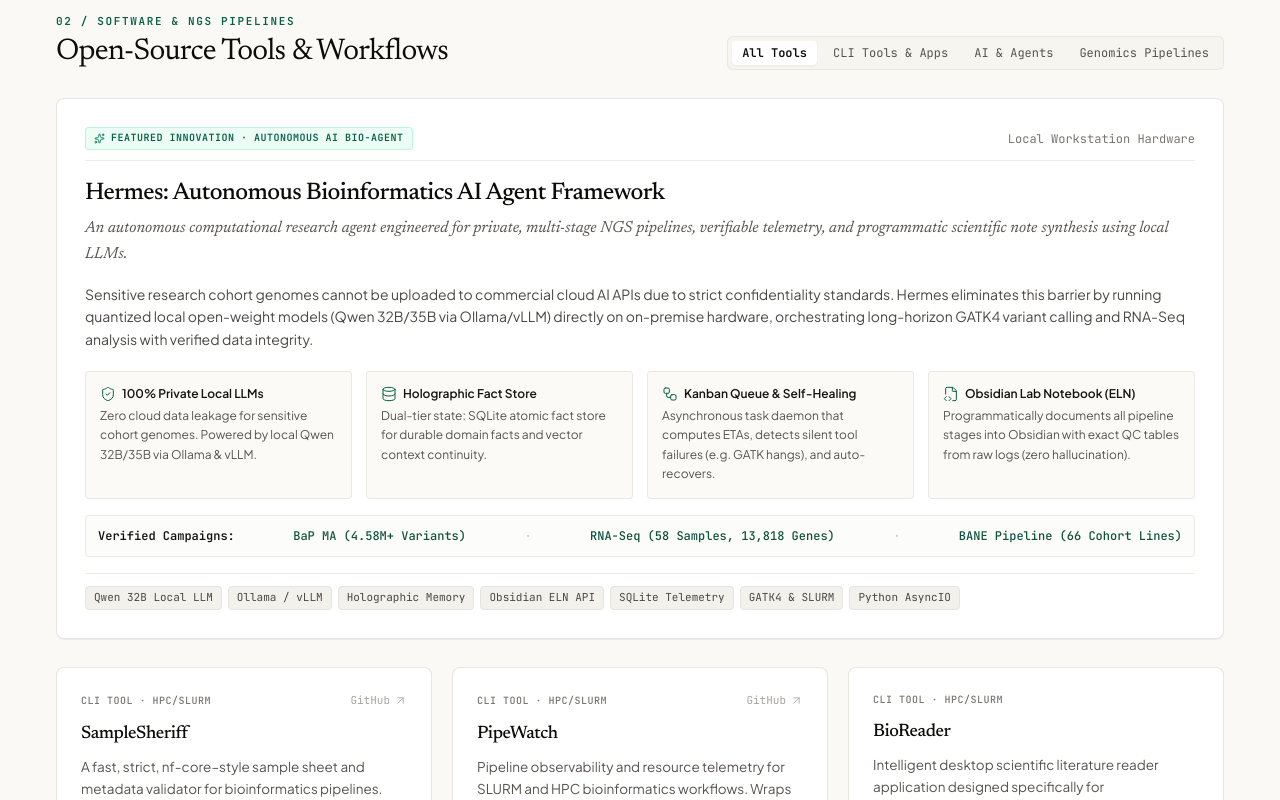
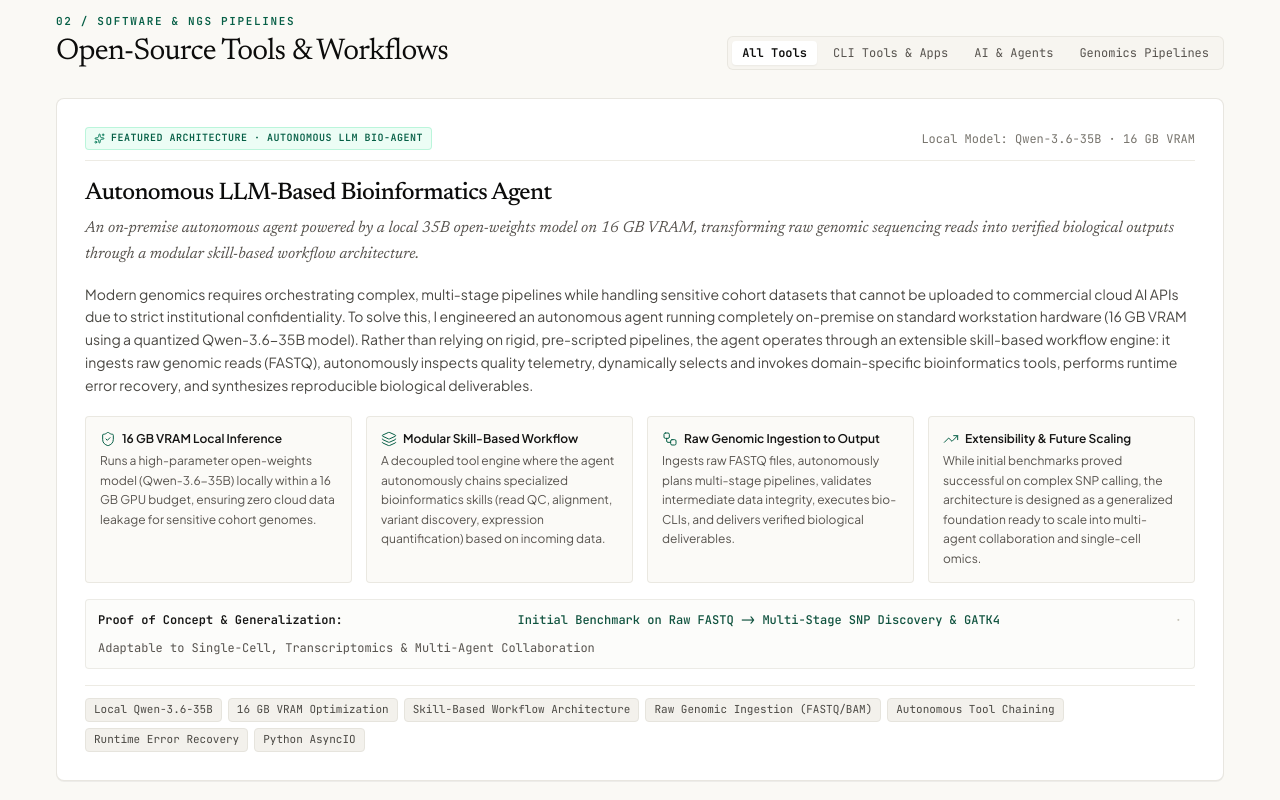
Before and after one commit to BurakBulut-sh/BurakBulut-sh.github.io, a Next.js app: page / in a window 1280 px wide. Shown: the part 1780-2580 px from the top of the page. Built offline with nearby package versions, Linux system fonts and the light colour scheme.

Commit message:
feat(ai-agent): reframe as autonomous LLM-based bio-agent with 16GB VRAM local inference and skill-based workflows

```diff
--- a/src/components/Hero.tsx
+++ b/src/components/Hero.tsx
@@ -79,7 +79,7 @@
             <div className="space-y-1">
               <div className="font-mono text-xl font-semibold text-stone-950">AI in Biology</div>
               <div className="font-mono text-xs text-stone-500">
-                {language === 'en' ? 'Hermes Agent & Local LLMs' : 'Hermes Ajanı & Yerel LLM'}
+                {language === 'en' ? '16GB VRAM Local Bio-Agent' : '16GB VRAM Yerel Biyo-Ajan'}
               </div>
             </div>
           </div>
--- a/src/components/Projects.tsx
+++ b/src/components/Projects.tsx
@@ -6,10 +6,10 @@
 import {
   ArrowUpRight,
   ShieldCheck,
-  Database,
   Workflow,
-  FileCode2,
   Sparkles,
+  Layers,
+  TrendingUp,
 } from 'lucide-react';
 import {
   PythonIcon,
@@ -24,7 +24,7 @@
   const [filter, setFilter] = useState<'all' | 'cli' | 'ai' | 'pipeline'>('all');
 
   const otherProjects = projectsData.filter((p) => {
-    if (p.id === 'hermes') return false; // Showcased prominently as the lead architecture
+    if (p.id === 'bio-agent' || p.id === 'hermes') return false; // Showcased prominently as the lead architecture
     if (filter === 'all') return true;
     return p.category === filter;
   });
@@ -53,37 +53,37 @@
     }
   };
 
-  const hermesPillars = [
+  const agentPillars = [
     {
       icon: <ShieldCheck size={16} strokeWidth={1.5} className="text-emerald-800" />,
-      title: { en: '100% Private Local LLMs', tr: '100% Gizli Yerel LLM' },
+      title: { en: '16 GB VRAM Local Inference', tr: '16 GB VRAM Kurum İçi Çalıştırma' },
       desc: {
-        en: 'Zero cloud data leakage for sensitive cohort genomes. Powered by local Qwen 32B/35B via Ollama & vLLM.',
-        tr: 'Hassas kohort verileri için sıfır bulut sızıntısı. Ollama ve vLLM ile yerel Qwen 32B/35B çalıştırır.',
+        en: 'Runs a high-parameter open-weights model (Qwen-3.6-35B) locally within a 16 GB GPU budget, ensuring zero cloud data leakage for sensitive cohort genomes.',
+        tr: 'Hassas kohort verilerinin buluta sızmasını engellemek için 16 GB GPU bütçesinde yerel açık kaynaklı bir model (Qwen-3.6-35B) çalıştırır.',
       },
     },
     {
-      icon: <Database size={16} strokeWidth={1.5} className="text-emerald-800" />,
-      title: { en: 'Holographic Fact Store', tr: 'Holografik Olay Deposu' },
+      icon: <Layers size={16} strokeWidth={1.5} className="text-emerald-800" />,
+      title: { en: 'Modular Skill-Based Workflow', tr: 'Modüler Yetenek Tabanlı Mimari' },
       desc: {
-        en: 'Dual-tier state: SQLite atomic fact store for durable domain facts and vector context continuity.',
-        tr: 'Çift katmanlı hafıza: Dayanıklı alan bilgileri ve vektörel bağlam sürekliliği için SQLite olay deposu.',
+        en: 'A decoupled tool engine where the agent autonomously chains specialized bioinformatics skills (read QC, alignment, variant discovery, expression quantification) based on incoming data.',
+        tr: 'Ajanın uzmanlaşmış biyoenformatik yeteneklerini (kalite kontrol, hizalama, varyant keşfi, ekspresyon analizi) dinamik araç çağrılarıyla otonom zincirlediği modüler yapı.',
       },
     },
     {
       icon: <Workflow size={16} strokeWidth={1.5} className="text-emerald-800" />,
-      title: { en: 'Kanban Queue & Self-Healing', tr: 'Kanban Dağıtımı & Kurtarma' },
+      title: { en: 'Raw Genomic Ingestion to Output', tr: 'Ham Veriden Doğrulanmış Çıktıya' },
       desc: {
-        en: 'Asynchronous task daemon that computes ETAs, detects silent tool failures (e.g. GATK hangs), and auto-recovers.',
-        tr: 'İşlem süresi (ETA) hesaplayan, sessiz araç çökmelerini yakalayan ve kendini düzelten asenkron servis.',
+        en: 'Ingests raw FASTQ files, autonomously plans multi-stage pipelines, validates intermediate data integrity, executes bio-CLIs, and delivers verified biological deliverables.',
+        tr: 'Ham FASTQ dosyalarını alır, çok aşamalı iş akışlarını otonom planlar, ara aşama veri bütünlüğünü doğrular ve doğrulanmış biyolojik çıktılar üretir.',
       },
     },
     {
-      icon: <FileCode2 size={16} strokeWidth={1.5} className="text-emerald-800" />,
-      title: { en: 'Obsidian Lab Notebook (ELN)', tr: 'Programatik Obsidian ELN' },
+      icon: <TrendingUp size={16} strokeWidth={1.5} className="text-emerald-800" />,
+      title: { en: 'Extensibility & Future Scaling', tr: 'Genişletilebilirlik & Gelecek Vizyonu' },
       desc: {
-        en: 'Programmatically documents all pipeline stages into Obsidian with exact QC tables from raw logs (zero hallucination).',
-        tr: 'Tüm aşamaları ham loglardan çıkarılan kesin QC tabloları (halüsinasyonsuz) ile Obsidian kasasına kaydeder.',
+        en: 'While initial benchmarks proved successful on complex SNP calling, the architecture is designed as a generalized foundation ready to scale into multi-agent collaboration and single-cell omics.',
+        tr: 'İlk denemeler karmaşık SNP analizinde başarıyla test edilmiş olsa da, mimari gelecekte çoklu-ajan sistemleri ve tek-hücre omiks analizlerine kolayca uyarlanabilecek şekilde tasarlanmıştır.',
       },
     },
   ];
@@ -125,7 +125,7 @@
           </div>
         </div>
 
-        {/* FEATURED LEAD ARCHITECTURE: HERMES AI BIO-AGENT */}
+        {/* FEATURED LEAD ARCHITECTURE: AUTONOMOUS LLM-BASED BIOINFORMATICS AGENT */}
         {(filter === 'all' || filter === 'ai') && (
           <div className="mb-7 p-6 sm:p-7 rounded-lg bg-white border border-stone-200/90 shadow-2xs space-y-4">
             <div className="flex flex-col sm:flex-row sm:items-center justify-between gap-2 border-b border-stone-150 pb-2.5">
@@ -133,24 +133,26 @@
                 <Sparkles size={11} className="text-emerald-700" />
                 <span>
                   {language === 'en'
-                    ? 'FEATURED INNOVATION · AUTONOMOUS AI BIO-AGENT'
-                    : 'ÖNE ÇIKAN İNOVASYON · OTONOM YAPAY ZEKA BİYO-AJANI'}
+                    ? 'FEATURED ARCHITECTURE · AUTONOMOUS LLM BIO-AGENT'
+                    : 'ÖNE ÇIKAN MİMARİ · OTONOM LLM BİYO-AJANI'}
                 </span>
               </div>
               <span className="font-mono text-xs text-stone-500">
-                {language === 'en' ? 'Local Workstation Hardware' : 'Kurum İçi İş İstasyonu'}
+                {language === 'en' ? 'Local Model: Qwen-3.6-35B · 16 GB VRAM' : 'Yerel Model: Qwen-3.6-35B · 16 GB VRAM'}
               </span>
             </div>
 
             <div className="space-y-1.5">
               <h3 className="font-serif text-xl sm:text-2xl font-medium text-stone-950 tracking-tight">
-                Hermes: Autonomous Bioinformatics AI Agent Framework
+                {language === 'en'
+                  ? 'Autonomous LLM-Based Bioinformatics Agent'
+                  : 'Otonom LLM Tabanlı Biyoenformatik Ajanı'}
               </h3>
               <p className="font-serif italic text-[15px] sm:text-base text-stone-600 leading-relaxed">
                 <ScientificText>
                   {language === 'en'
-                    ? 'An autonomous computational research agent engineered for private, multi-stage NGS pipelines, verifiable telemetry, and programmatic scientific note synthesis using local LLMs.'
-                    : 'Yerel LLM’ler kullanarak gizli, çok aşamalı NGS boru hatları, doğrulanabilir telemetri ve programatik bilimsel sentez için geliştirilmiş otonom hesaplamalı araştırma ajanı.'}
+                    ? 'An on-premise autonomous agent powered by a local 35B open-weights model on 16 GB VRAM, transforming raw genomic sequencing reads into verified biological outputs through a modular skill-based workflow architecture.'
+                    : '16 GB VRAM üzerinde yerel 35B açık modelle çalışan, ham genomik dizileme verilerini modüler bir yetenek tabanlı iş akışı mimarisiyle doğrulanmış biyolojik çıktılara dönüştüren otonom yapay zeka ajanı.'}
                 </ScientificText>
               </p>
             </div>
@@ -158,14 +160,14 @@
             <p className="text-[14px] leading-relaxed text-stone-700 font-sans">
               <ScientificText>
                 {language === 'en'
-                  ? 'Sensitive research cohort genomes cannot be uploaded to commercial cloud AI APIs due to strict confidentiality standards. Hermes eliminates this barrier by running quantized local open-weight models (Qwen 32B/35B via Ollama/vLLM) directly on on-premise hardware, orchestrating long-horizon GATK4 variant calling and RNA-Seq analysis with verified data integrity.'
-                  : 'Hassas kohort dizileme verileri kurumsal gizlilik nedeniyle ticari bulut yapay zeka API’lerine aktarılamaz. Hermes, kurum içi donanım üzerinde açık kaynaklı yerel modelleri (Qwen 32B/35B via Ollama/vLLM) çalıştırarak ve doğrulanmış veri bütünlüğü ile uzun soluklu GATK4 varyant analizi ve RNA-Seq iş akışlarını otonom yöneterek bu engeli ortadan kaldırır.'}
+                  ? 'Modern genomics requires orchestrating complex, multi-stage pipelines while handling sensitive cohort datasets that cannot be uploaded to commercial cloud AI APIs due to strict institutional confidentiality. To solve this, I engineered an autonomous agent running completely on-premise on standard workstation hardware (16 GB VRAM using a quantized Qwen-3.6-35B model). Rather than relying on rigid, pre-scripted pipelines, the agent operates through an extensible skill-based workflow engine: it ingests raw genomic reads (FASTQ), autonomously inspects quality telemetry, dynamically selects and invokes domain-specific bioinformatics tools, performs runtime error recovery, and synthesizes reproducible biological deliverables.'
+                  : 'Modern genomik araştırmaları, kurumsal gizlilik nedeniyle ticari bulut yapay zeka API’lerine aktarılamayan hassas kohort verilerini işlerken karmaşık, çok adımlı iş akışlarının orkestrasyonunu gerektirir. Bu sorunu çözmek için standart iş istasyonu donanımında (16 GB VRAM) kuantize edilmiş yüksek parametreli bir model (Qwen-3.6-35B) kullanarak tamamen kurum içi çalışan otonom bir biyoenformatik ajanı geliştirdim. Statik betiklere bağımlı kalmak yerine ajan, yetenek tabanlı bir iş akışı sistemi kullanır: ham dizileme verilerini (FASTQ) alır, kalite kontrol telemetrisini inceler, alana özgü biyoenformatik araçları dinamik olarak seçip çalıştırır, çalışma anı hatalarını giderir ve doğrulanmış biyolojik sonuçlar üretir.'}
               </ScientificText>
             </p>
 
             {/* 4 Pillars Grid inside Featured Card - Compact 4-column layout */}
             <div className="grid grid-cols-1 sm:grid-cols-2 lg:grid-cols-4 gap-3.5 pt-1">
-              {hermesPillars.map((pillar, idx) => (
+              {agentPillars.map((pillar, idx) => (
                 <div
                   key={idx}
                   className="p-3.5 rounded bg-stone-50/80 border border-stone-200/80 space-y-1"
@@ -181,27 +183,33 @@
               ))}
             </div>
 
-            {/* Real Milestones Box */}
+            {/* Proof-of-Concept Benchmark & Scalability Note */}
             <div className="p-3 rounded border border-stone-200/70 bg-stone-50/50 flex flex-wrap items-center justify-between gap-3 text-xs font-mono text-stone-700">
               <span className="font-semibold text-stone-900">
-                {language === 'en' ? 'Verified Campaigns:' : 'Doğrulanmış Başarılar:'}
+                {language === 'en' ? 'Proof of Concept & Generalization:' : 'Kavram Kanıtı & Genişletilebilirlik:'}
               </span>
-              <span className="text-emerald-900 font-medium">BaP MA (4.58M+ Variants)</span>
+              <span className="text-emerald-900 font-medium">
+                {language === 'en'
+                  ? 'Initial Benchmark on Raw FASTQ -> Multi-Stage SNP Discovery & GATK4'
+                  : 'Ham FASTQ -> Çok Aşamalı SNP Keşfi ve GATK4 Başlangıç Doğrulaması'}
+              </span>
               <span className="text-stone-300">·</span>
-              <span className="text-emerald-900 font-medium">RNA-Seq (58 Samples, 13,818 Genes)</span>
-              <span className="text-stone-300">·</span>
-              <span className="text-emerald-900 font-medium">BANE Pipeline (66 Cohort Lines)</span>
+              <span className="text-stone-600">
+                {language === 'en'
+                  ? 'Adaptable to Single-Cell, Transcriptomics & Multi-Agent Collaboration'
+                  : 'Tek-Hücre, Transkriptomik ve Çoklu Ajan İş Birliklerine Uyarlanabilir'}
+              </span>
             </div>
 
             {/* Tech Stack Footer */}
             <div className="border-t border-stone-150 pt-3 flex flex-wrap items-center gap-1.5">
               {[
-                'Qwen 32B Local LLM',
-                'Ollama / vLLM',
-                'Holographic Memory',
-                'Obsidian ELN API',
-                'SQLite Telemetry',
-                'GATK4 & SLURM',
+                'Local Qwen-3.6-35B',
+                '16 GB VRAM Optimization',
+                'Skill-Based Workflow Architecture',
+                'Raw Genomic Ingestion (FASTQ/BAM)',
+                'Autonomous Tool Chaining',
+                'Runtime Error Recovery',
                 'Python AsyncIO',
               ].map((tech) => (
                 <span
--- a/src/data/translations.ts
+++ b/src/data/translations.ts
@@ -436,22 +436,29 @@
     },
   },
   {
-    id: 'hermes',
-    title: 'Hermes AI Bio-Agent Prototype',
+    id: 'bio-agent',
+    title: 'Autonomous LLM-Based Bioinformatics Agent',
     category: 'ai',
     categoryLabel: {
       en: 'AI & Agents',
       tr: 'Yapay Zeka & Ajanlar',
     },
     description: {
-      en: 'Autonomous bioinformatics AI agent framework featuring local LLM reasoning, Kanban dispatch queues, verification evidence SQLite databases, tool invocation, and automated quality control interpretation.',
-      tr: 'Yerel LLM akıl yürütme, Kanban görev kuyrukları, SQLite doğrulama kanıt veritabanları, araç çağırma ve otomatik kalite kontrol yorumlaması sunan otonom biyoenformatik yapay zeka ajan mimarisi.',
+      en: 'An on-premise autonomous bioinformatics agent running a local 35B parameter LLM on 16 GB VRAM. Ingests raw genomic data (FASTQ), autonomously navigates a modular skill-based workflow engine, invokes CLI tools, and delivers verified biological outputs with zero cloud data leakage.',
+      tr: '16 GB VRAM üzerinde yerel 35B parametreli açık LLM çalıştıran kurum içi otonom biyoenformatik ajanı. Ham genomik verileri (FASTQ) alır, modüler yetenek tabanlı iş akışı motoru üzerinden hesaplamalı araçları çalıştırır ve sıfır bulut veri sızıntısıyla doğrulanmış biyolojik çıktılar üretir.',
     },
-    techStack: ['Local LLMs', 'RAG', 'Agentic Workflows', 'SQLite', 'Python'],
+    techStack: [
+      'Local LLM (Qwen 35B)',
+      '16GB VRAM GPU',
+      'Skill-Based Workflows',
+      'Raw Genomic Ingestion',
+      'Autonomous Bio-Tools',
+      'Python',
+    ],
     featured: true,
     metrics: {
-      en: 'Local RAG • QC Verification Evidence DB',
-      tr: 'Yerel RAG • QC Doğrulama Kanıt Veritabanı',
+      en: '16 GB VRAM Local Model • Skill-Based Workflow Engine',
+      tr: '16 GB VRAM Yerel Model • Yetenek Tabanlı İş Akışı',
     },
   },
   {
```
